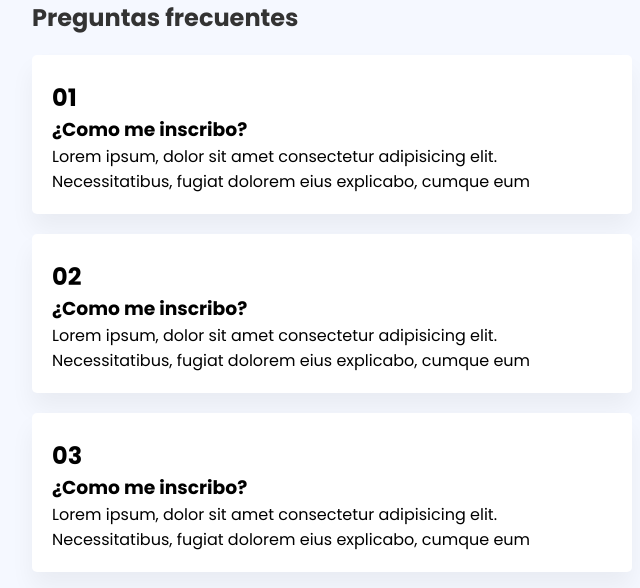
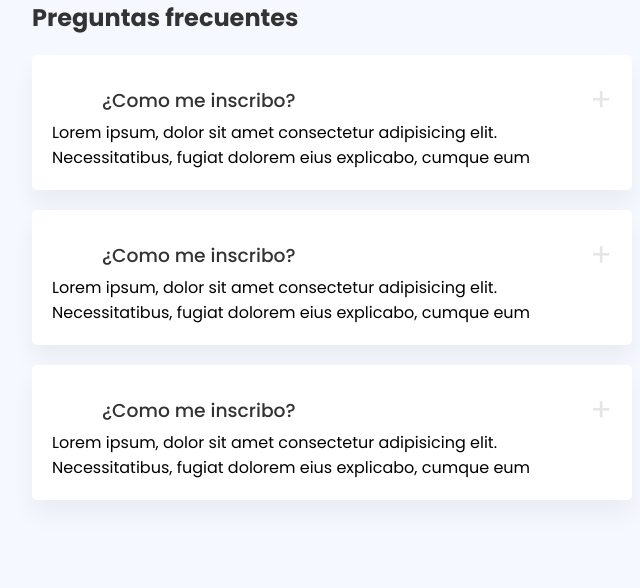
Before and after one commit to moisescisneros298/P22-tarjetas-expancion, a plain HTML site: page index.html in a window 1280 px wide. Shown: the whole page, without its empty margins (308-948 px from the left). Drawn offline with Linux system fonts and the light colour scheme.

Commit message:
CSS label

```diff
--- a/css/style.scss
+++ b/css/style.scss
@@ -68,5 +68,37 @@ body {
                 }
             }
         }
+        label {
+            display: inline-block;
+            display: flex;
+            margin-bottom: 0px;
+            align-items: center;
+            cursor: pointer;
+            &::after {
+                content: '+';
+                position: absolute;
+                right: 20px;
+                font-size: 2em;
+                color: rgba(0,0,0,0.1);
+                transition: transform 1s;
+            }
+            h2 {
+                width: 40px;
+                height: 40px;
+                display: flex;
+                justify-content: center;
+                align-items: center;
+                color: #fff;
+                font-size: 1.5em;
+                border-radius: 5px;
+                margin-right: 10px;
+            }
+            h3 {
+                position: relative;
+                font-weight: 500;
+                color: #333;
+                z-index: 10;
+            }
+        }
     }
 }
```
Also changed, not shown: css/style.css, 1 other file.
